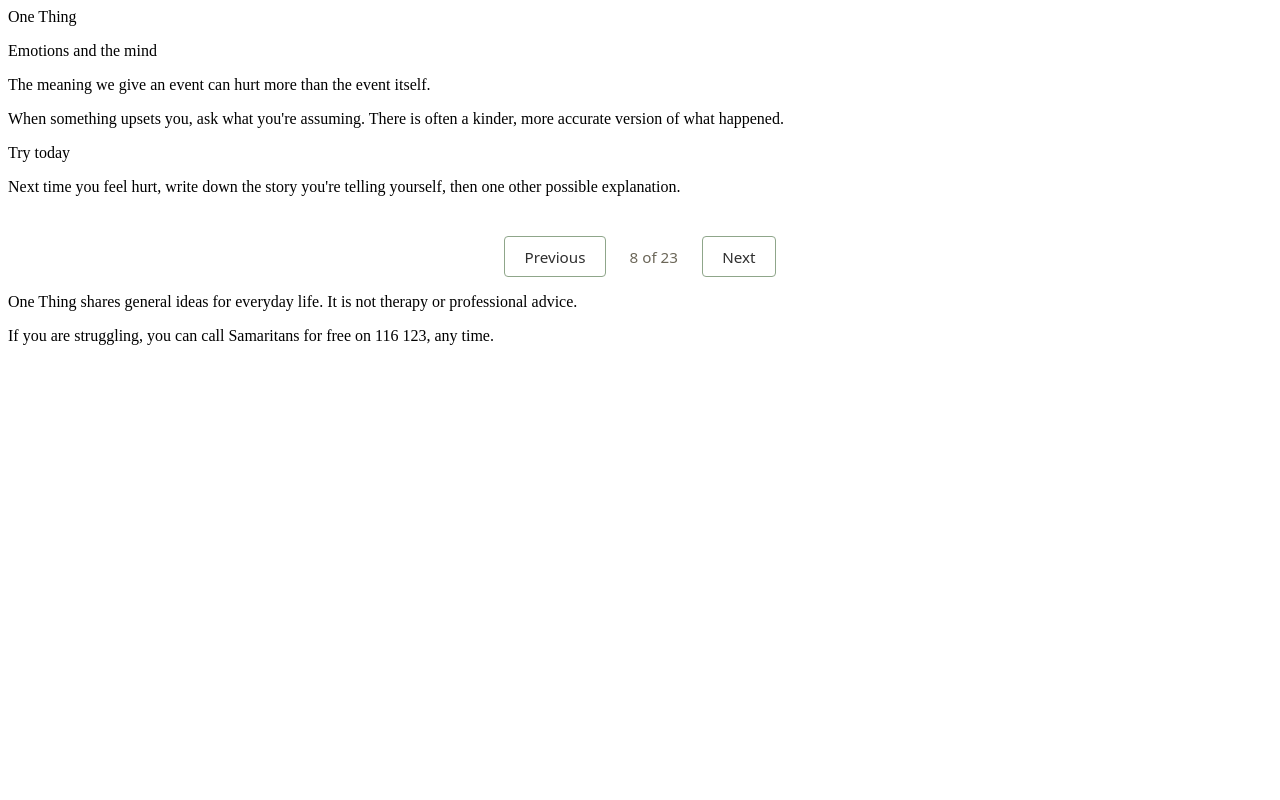
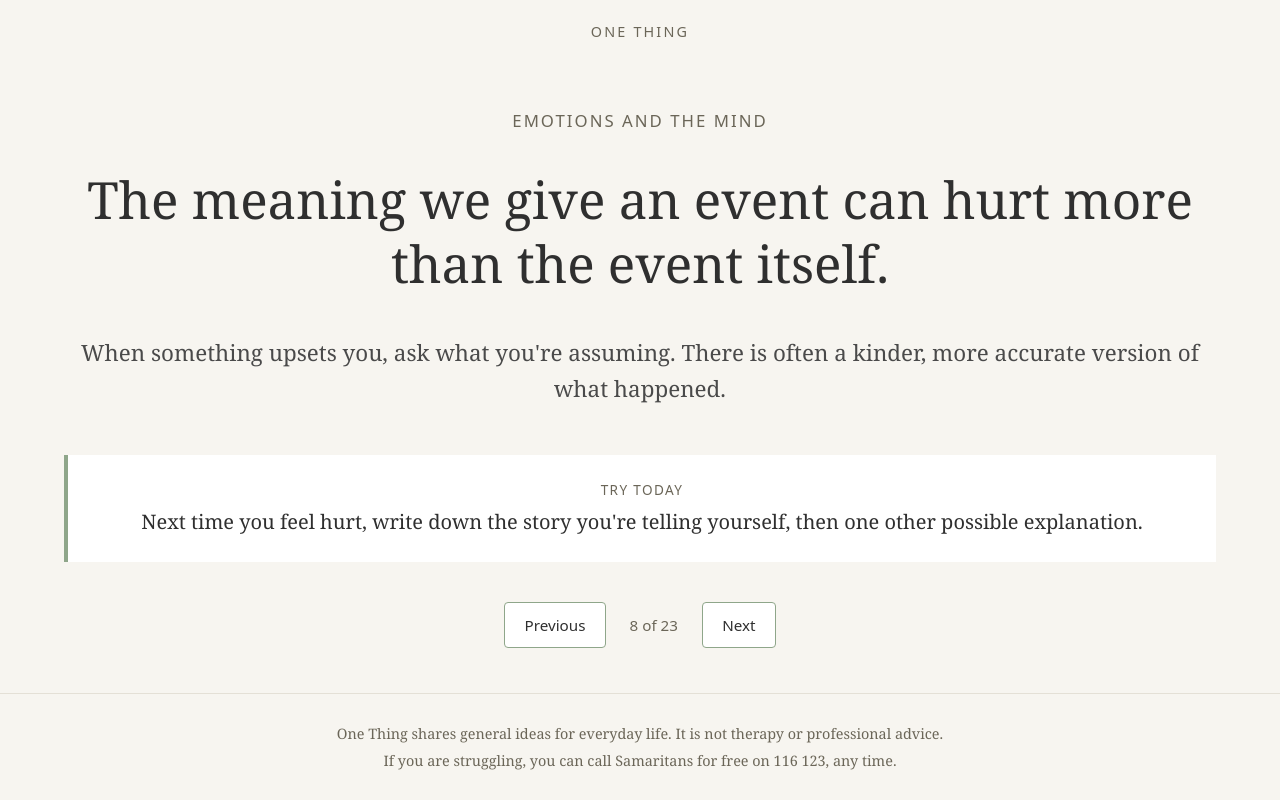
Before and after one commit to sammills99/one-thing, a plain HTML site: page index.html in a window 1280 px wide. Drawn offline with Linux system fonts and the light colour scheme.

Commit message:
Restore styling and add navigation styles

```diff
--- a/css/style.css
+++ b/css/style.css
@@ -1,3 +1,85 @@
+* {
+  box-sizing: border-box;
+}
+
+body {
+  margin: 0;
+  min-height: 100vh;
+  display: flex;
+  flex-direction: column;
+  background: #f7f5f0;
+  color: #2f2f2f;
+  font-family: Georgia, "Times New Roman", serif;
+  line-height: 1.6;
+  text-align: center;
+}
+
+.logo {
+  padding: 1.25rem 5vw;
+  font-family: system-ui, sans-serif;
+  font-size: 0.9rem;
+  letter-spacing: 0.15em;
+  text-transform: uppercase;
+  color: #6b6658;
+}
+
+main {
+  flex: 1;
+  display: flex;
+  flex-direction: column;
+  justify-content: center;
+  width: 100%;
+  padding: 2rem 5vw;
+  text-align: center;
+}
+
+.theme {
+  margin: 0 0 2rem;
+  font-family: system-ui, sans-serif;
+  font-size: 1.05rem;
+  text-transform: uppercase;
+  letter-spacing: 0.12em;
+  color: #6b6658;
+  text-align: center;
+}
+
+.quote {
+  margin: 0;
+  font-size: clamp(1.8rem, 4vw, 3.2rem);
+  line-height: 1.25;
+  text-align: center;
+}
+
+.reasoning {
+  width: 100%;
+  margin: 2.5rem 0 0;
+  font-size: clamp(1.1rem, 2vw, 1.4rem);
+  color: #4a4a4a;
+  text-align: center;
+}
+
+.action-box {
+  margin-top: 3rem;
+  padding: 1.5rem 2rem;
+  background: #ffffff;
+  border-left: 4px solid #8fa68a;
+  text-align: center;
+}
+
+.action-label {
+  margin: 0 0 0.35rem;
+  font-family: system-ui, sans-serif;
+  font-size: 0.85rem;
+  text-transform: uppercase;
+  letter-spacing: 0.1em;
+  color: #6b6658;
+}
+
+.action-box p:last-child {
+  margin: 0;
+  font-size: 1.25rem;
+}
+
 .entry-nav {
   display: flex;
   justify-content: center;
@@ -23,3 +105,15 @@
 .entry-nav button:focus-visible {
   background: #eef3ec;
 }
+
+.notice {
+  padding: 1.5rem 5vw;
+  border-top: 1px solid #e4e0d6;
+  font-size: 0.9rem;
+  color: #6b6658;
+  text-align: center;
+}
+
+.notice p {
+  margin: 0.25rem 0;
+}
```
